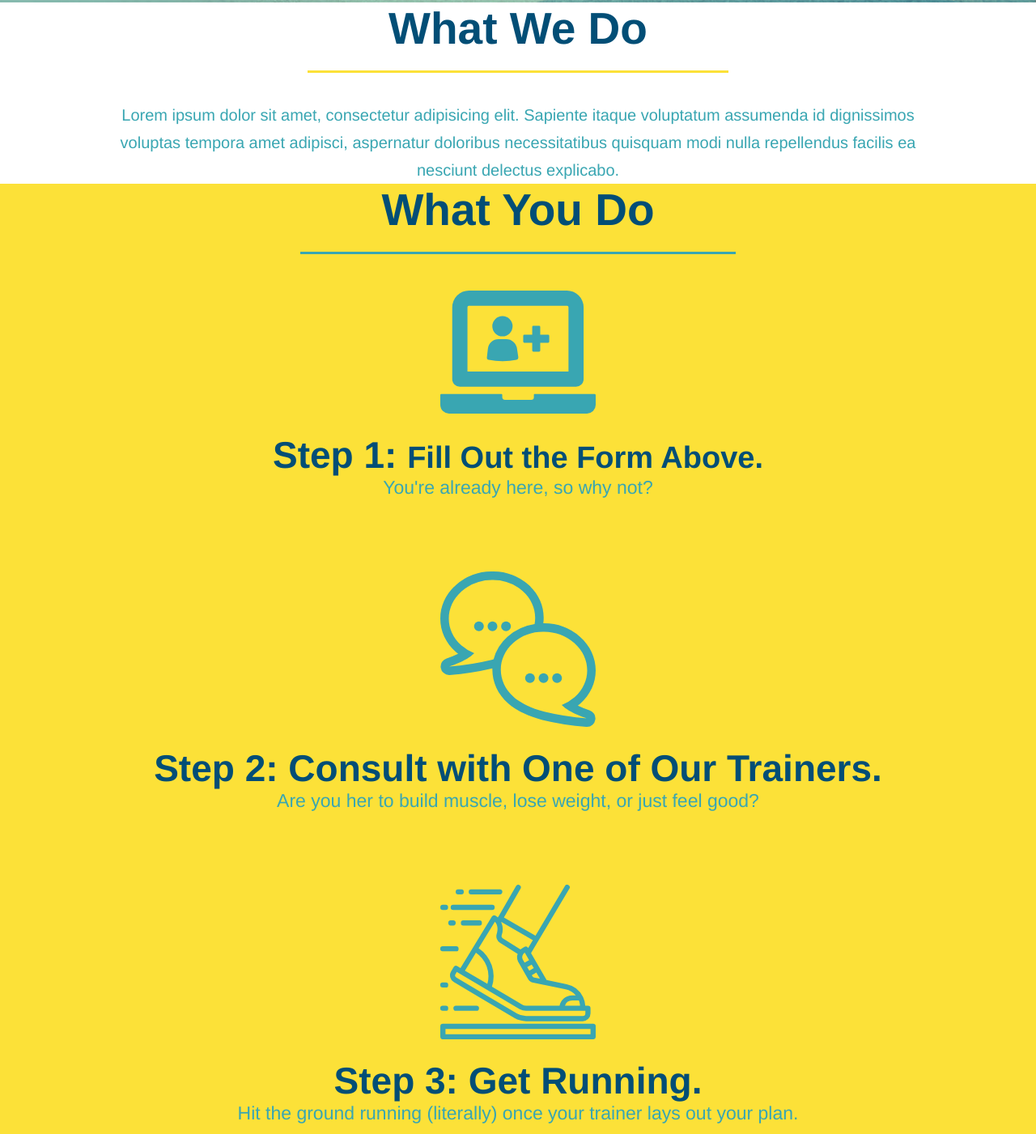
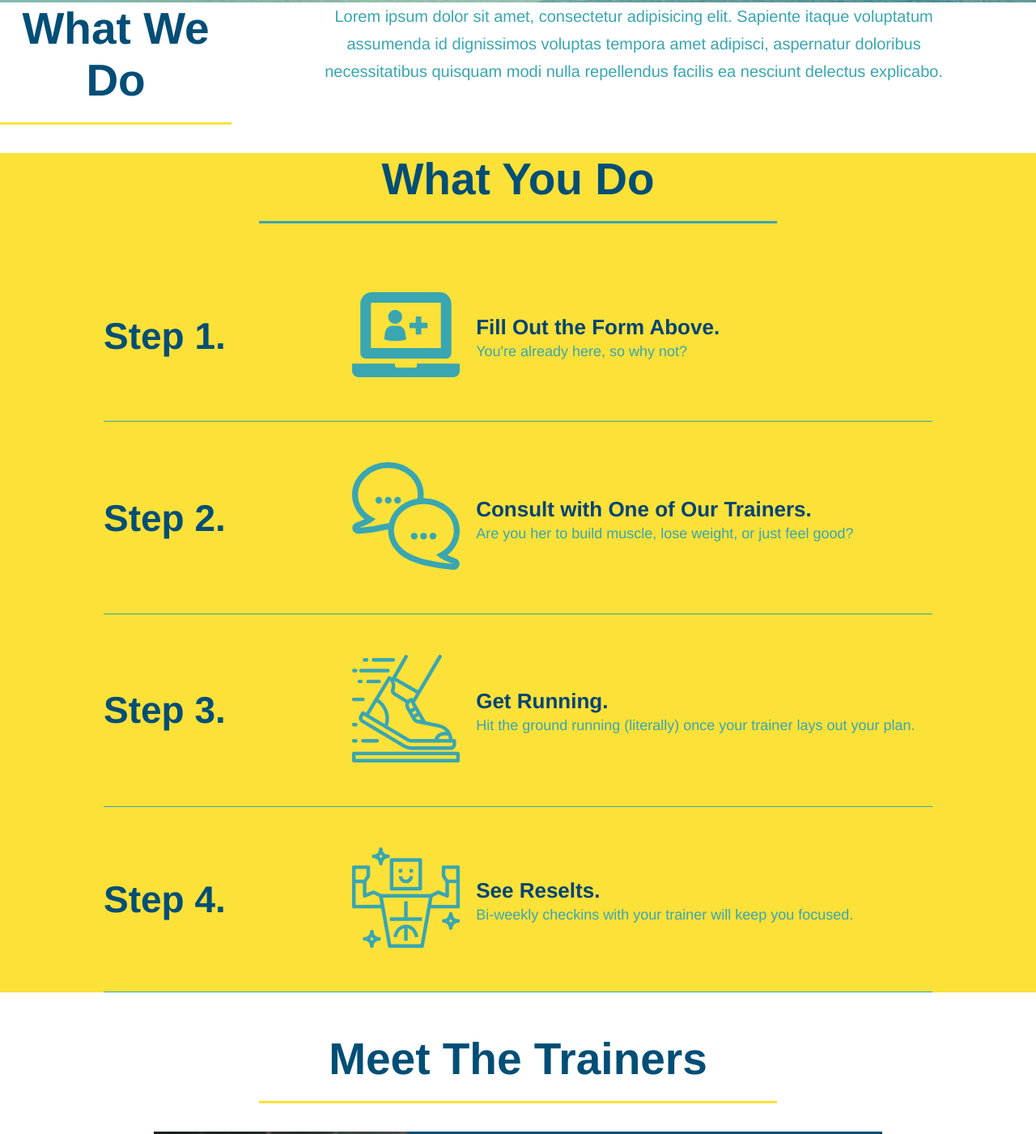
Before and after one commit to layc41/run-buddy, a plain HTML site: page index.html in a window 1280 px wide. Shown: the part 546-1947 px from the top of the page at 81% size. Drawn offline with Linux system fonts and the light colour scheme.

Commit message:
add flexbox to the steps

```diff
--- a/assets/css/style.css
+++ b/assets/css/style.css
@@ -125,46 +125,65 @@ footer a {
 }
 /* Hero Style Ends */
 
-.intro {
-    text-align: center;
-}
 .intro p {
     line-height: 1.7;
     color: #39a6b2;
     width: 80%;
     font-size: 20px;
     margin: 0 auto;
+    text-align: center;
 }
 .steps {
-    text-align: center;
     background: #fce138;
 }
-.steps div {
-    margin-bottom: 80px;
+.step {
+    margin: 50px auto;
+    padding-bottom: 50px;
+    width: 80%;
+    border-bottom: 1px solid #39a6b2;
+    display: flex;
+    flex-wrap: wrap;
+    align-items: center;
+    justify-content: space-between;
 }
-.steps img {
-    width: 15%;
-    margin: 10px 0;
-}
-.steps h3 {
+.step h3 {
     color: #024e76;
     font-size: 46px;
-    margin-top: 10px;
+    flex: 1 30%;
 }
-.steps p {
+.step-info {
+    flex: 2 70%;
+    display: flex;
+    flex-wrap: wrap;
+    align-items: center;
+}
+.step-img {
+    flex: 1 12%;
+    margin-right: 20px;
+}
+.step-img img {
+    max-width: 100%;
+}
+.step-text {
+    flex: 12;
+}
+.step-text p {
     color: #39a6b2;
-    font-size: 23px;
+    font-size: 18px;
 }
-.steps span {
-    font-size: 38px;
+.step-text h4 {
+    font-size: 26px;
+    line-height: 1.5;
+    color: #024376;
 }
 .section-title {
     font-size: 55px;
     color: #024e76;
-    margin-bottom: 35px;
-    padding: 0 100px 20px 100px;
-    display: inline-block;
     border-bottom: 3px solid;
+    padding-bottom: 20px;
+    text-align: center;
+    margin: 0 auto 35px auto;
+    width: 50%;
 }
 .primary-border {
     border-color: #fce138;
@@ -174,7 +193,7 @@ footer a {
 }
 /* Trainer Styles */
 .trainers {
-    text-align: center;
+
 }
 .trainer {
     width: 900px;
@@ -214,7 +233,6 @@ footer a {
 /* End Trainer Styles*/
 /* Reach Out Styles Start */
 .contact {
-    text-align: center;
     background: #024e76;
     height: 600px;
 }
@@ -248,3 +266,7 @@ footer a {
     color: #fce138;
 }
 /* Reach Out Styles End */
+
+.flex-row {
+    display: flex;
+}
--- a/index.html
+++ b/index.html
@@ -73,45 +73,79 @@
 
     <!-- "what we do" section -->
     <section id="what-we-do" class="intro">
+        <div class="flex-row">
             <h2 class="section-title primary-border">What We Do</h2>
+            <div class="flex-row">
                 <p>
                 Lorem ipsum dolor sit amet, consectetur adipisicing elit. Sapiente itaque voluptatum assumenda id dignissimos voluptas tempora amet adipisci, aspernatur doloribus necessitatibus quisquam modi nulla repellendus facilis ea nesciunt delectus explicabo.
                 </p>
+            </div>
+        </div>
     </section>
 
     <!-- "what you do" section -->
     <section id="what-you-do" class="steps">
+        <div class="flex-row">
             <h2 class="section-title secondary-border">What You Do</h2>
-
-        <div>
-            <!-- insert this img element -->
+        </div>
+        <div class="step">
+            <h3>Step 1. </h3>
+            <div class="step-info">
+                <div class="step-img">
                     <img src="./assets/images/step-1.svg" alt=""/>
-            <h3>Step 1: <span>Fill Out the Form Above.</span></h3>
+                </div>
+                <div class="step-text">
+                    <h4>Fill Out the Form Above.</h4>
                     <p>You're already here, so why not?</p>
                 </div>
+            </div>
+        </div>
 
-        <div>
+        <div class="step">
+            <h3>Step 2. </h3>
+            <div class="step-info">
+                <div class="step-img">
                     <img src="./assets/images/step-2.svg" alt=""/>
-            <h3>Step 2: Consult with One of Our Trainers.</h3>
+                </div>
+                <div class="step-text">
+                    <h4>Consult with One of Our Trainers.</h4>
                     <p>Are you her to build muscle, lose weight, or just feel good?</p>
                 </div>
+            </div>
+        </div>
 
-        <div>
+        <div class="step">
+            <h3>Step 3. </h3>
+            <div class="step-info">
+                <div class="step-img">
                     <img src="./assets/images/step-3.svg" alt=""/>
-            <h3>Step 3: Get Running.</h3>
+                </div>
+                <div class="step-text">
+                    <h4>Get Running.</h4>
                     <p>Hit the ground running (literally) once your trainer lays out your plan.</p>
                 </div>
+            </div>
+        </div>
 
-        <div>
+        <div class="step">
+            <h3>Step 4. </h3>
+            <div class="step-info">
+                <div class="step-img">
                     <img src="./assets/images/step-4.svg" alt=""/>
-            <h3>Step 4: See Results.</h3>
-            <p>Bi-weekly checkins with your trainer will keep you focused</p>
+                </div>
+                <div class="step-text">
+                    <h4>See Reselts.</h4>
+                    <p>Bi-weekly checkins with your trainer will keep you focused.</p>
+                </div>
+            </div>
         </div>
     </section>
 
     <!-- "meet the trainers" section -->
     <section id="your-trainers" class="trainers">
+        <div class="flex-row">
             <h2 class="section-title primary-border">Meet The Trainers</h2>
+        </div>
         <article class="trainer">
             <img src="./assets/images/trainer-1.jpg" alt="Arron Stephens in his workout clothes, ready to pump iron" />
             <div class="trainer-bio text-left">
@@ -148,9 +182,11 @@
 
     <!-- "reach out" section -->
     <section id="reach-out" class="contact">
+        <div class="flex-row">
             <h2 class="section-title secondary-border">
             Reach Out
             </h2>
+        </div>
         <div class="contact-info">
             <iframe
                 src="https://www.google.com/maps/embed?pb=!1m18!1m12!1m3!1d3320.354744260638!2d-118.0014864!3d33.6738775!2m3!1f0!2f0!3f0!3m2!1i1024!2i768!4f13.1!3m3!1m2!1s0x80dd214a5aa69755%3A0xce8446b3b33f3d83!2sMain%20St%2C%20Huntington%20Beach%2C%20CA%2092648!5e0!3m2!1sen!2sus!4v1590259618312!5m2!1sen!2sus"
```
Lines whose indentation alone changed are shown as unchanged.
